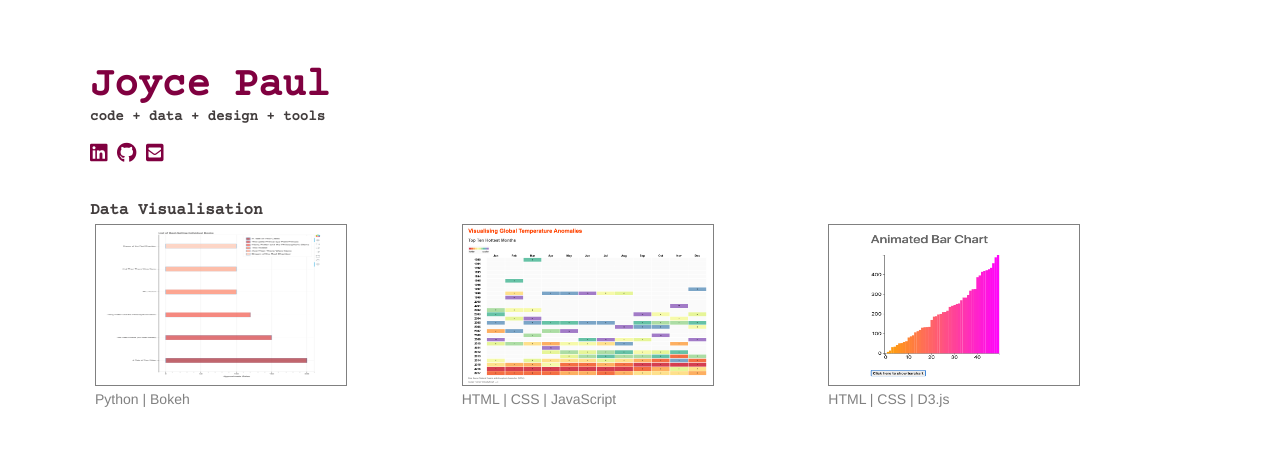
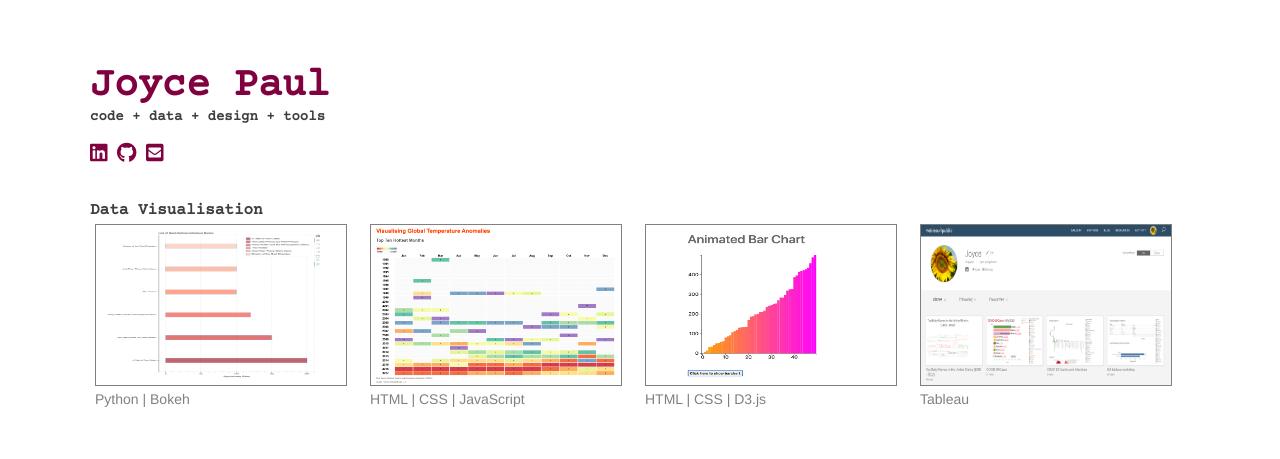
Before and after one commit to joyce-paul/joyceportfolio, a plain HTML site: page index.html in a window 1280 px wide. Shown: the top 459 px of the page. Drawn offline with nearby package versions, Linux system fonts and the light colour scheme.

Commit message:
Added tableau portfolio

```diff
--- a/index.html
+++ b/index.html
@@ -64,6 +64,18 @@
       <img class="img-fluid" src="img/viz_animated-bar-chart.png" alt="Bar Chart in D3.js"  height=160 width=250 border="1"></a>
       <p class="desc">HTML | CSS | D3.js</p>
     </div>
+
+
+    <div class="column">
+      <a class="portfolio" href="https://public.tableau.com/profile/jayntijoyce" target="_blank">
+      <img class="img-fluid" src="img/tableau.png" alt="Tableau"  height=160 width=250 border="1"></a>
+      <p class="desc">Tableau</p>
+    </div>
+
+
+
+
+
 </div>
 <br>
 <br>
```
Also changed, not shown: img/tableau.png (added).
